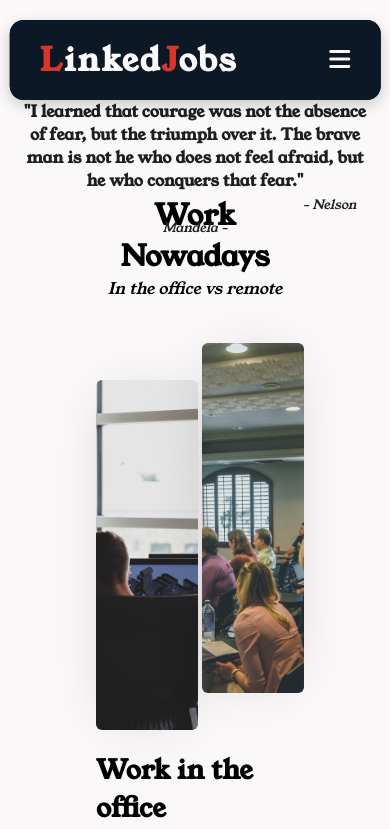
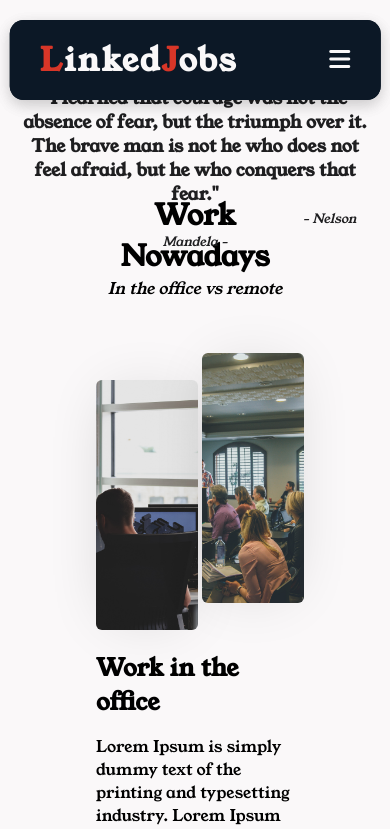
Before and after one commit to KornyIsDeveloping/LinkedJobs, a React (Create React App) app in the folder linkedjobs/: page /home in a window 390 px wide. Shown: the top 829 px of the page. Built offline with nearby package versions, Linux system fonts and the light colour scheme.

Commit message:
media query added for other devices

```diff
--- a/linkedjobs/src/components/homePage/News.css
+++ b/linkedjobs/src/components/homePage/News.css
@@ -23,7 +23,7 @@
 .first-news-text {
     width: 50%;
     text-align: start;
-    font-size: 1.1rem;
+    font-size: 1rem;
 }
 
 .first-news-text h2 {
@@ -40,7 +40,7 @@
 }
 
 .first-news-images img {
-    height: 350px;
+    height: 250px;
     width: 49%;
     object-fit: cover;
     border-radius: 6px;
--- a/linkedjobs/src/components/quotes/QuotesSection.css
+++ b/linkedjobs/src/components/quotes/QuotesSection.css
@@ -20,7 +20,7 @@
 }
 
 .home-quote h1 {
-    font-size: 1rem;
+    font-size: 1.1rem;
     font-weight: 800;
     background: var(--cl-text);
     -webkit-background-clip: text;
@@ -34,3 +34,23 @@
     padding-right: 0;
     padding-left: 75%;
 }
+
+/* tablet view */
+@media (768px <= width <= 992) {
+
+}
+
+/* desktop view */
+@media (992px <= width <= 1200px) {
+
+}
+
+/* large view */
+@media (1200px <= width <= 1400) {
+
+}
+
+/* extra large view */
+@media (1025px <= width <= 1440px) {
+
+}
```
